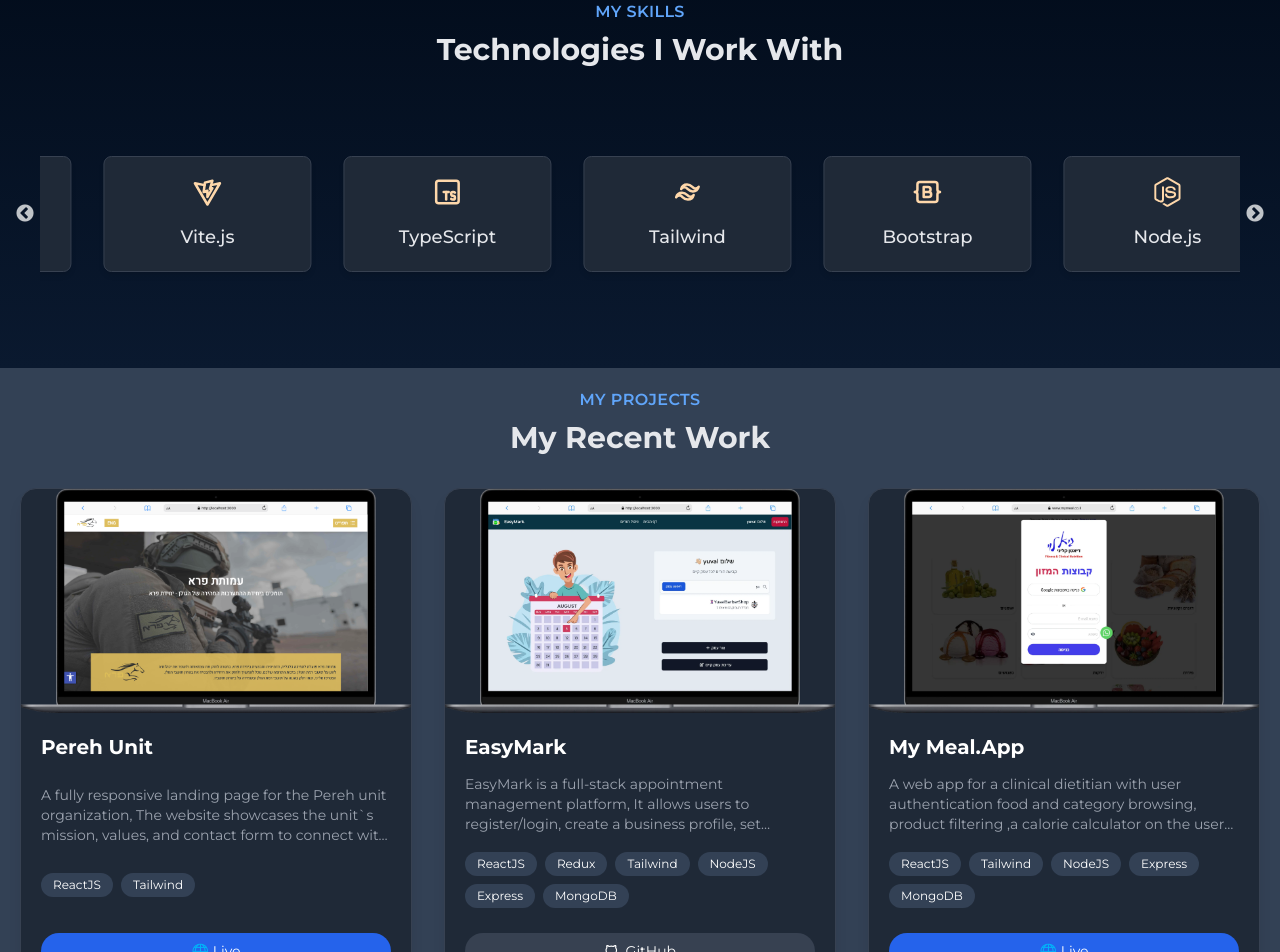
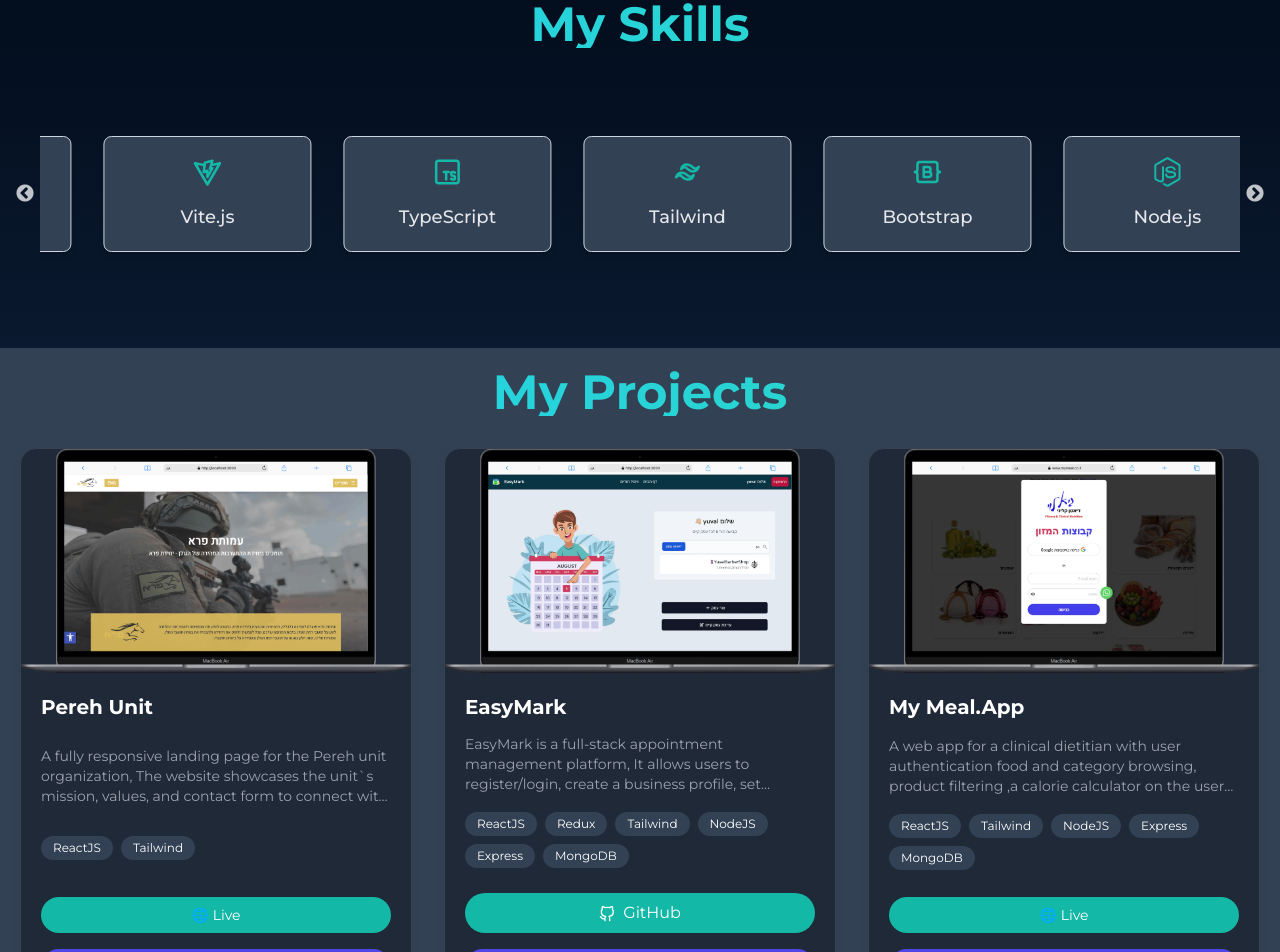
Before and after one commit to yuvalleberstein21/portfolio2024, a React (Vite) app in the folder client/: page / in a window 1280 px wide. Shown: the part 840-1792 px from the top of the page. Built offline with nearby package versions, Linux system fonts and the light colour scheme.

Commit message:
fix portfolio

```diff
--- a/client/src/components/Header.jsx
+++ b/client/src/components/Header.jsx
@@ -1,8 +1,6 @@
 import { useState } from 'react'
 import { Link } from 'react-router-dom';
 import { Menu, X } from 'lucide-react';
-
-
 
 const Header = () => {
     const [menuOpen, setMenuOpen] = useState(false);
--- a/client/src/components/ProjectsCards.jsx
+++ b/client/src/components/ProjectsCards.jsx
@@ -80,13 +80,13 @@ const ProjectsCards = () => {
                             <div className="mt-5 flex gap-2 flex-wrap">
                                 {project.github && (
                                     <a href={project.github} target="_blank" rel="noopener noreferrer"
-                                        className="flex-1 text-center bg-gray-700 hover:bg-gray-600 text-sm text-white px-4 py-2 rounded-full transition">
+                                        className="flex-1 text-center bg-teal-500 hover:bg-teal-400text-sm text-white px-4 py-2 rounded-full transition">
                                         <FiGithub className="inline mr-1" /> GitHub
                                     </a>
                                 )}
                                 {project.livePreview && (
                                     <a href={project.livePreview} target="_blank" rel="noopener noreferrer"
-                                        className="flex-1 text-center bg-blue-600 hover:bg-blue-500 text-sm text-white px-4 py-2 rounded-full transition">
+                                        className="flex-1 text-center bg-teal-500 hover:bg-teal-400 text-sm text-white px-4 py-2 rounded-full transition">
                                         🌐 Live
                                     </a>
                                 )}
--- a/client/src/components/StackCards.jsx
+++ b/client/src/components/StackCards.jsx
@@ -74,12 +74,9 @@ const StackCards = () => {
         <div className="p-10 mx-auto text-center" data-aos="fade-up">
             {/* Header */}
             <div className="mb-8 space-y-2">
-                <h3 className="text-md font-semibold tracking-wide text-blue-400 uppercase">
+                <h3 className="text-4xl md:text-5xl font-bold bg-gradient-to-r from-cyan-400 to-teal-400 bg-clip-text text-transparent mb-6">
                     My Skills
                 </h3>
-                <h2 className="text-3xl font-bold text-gray-200">
-                    Technologies I Work With
-                </h2>
             </div>
 
             {/* Stack Cards Carousel */}
@@ -91,8 +88,8 @@ const StackCards = () => {
                             data-aos="zoom-in"
                             className="p-4 transform hover:scale-105 transition-transform duration-300"
                         >
-                            <div className="bg-gray-800 border border-gray-700 rounded-lg shadow-md p-5">
-                                <div className="text-orange-200 mb-4 flex justify-center">
+                            <div className="bg-slate-700 border border-slate-300 rounded-lg shadow-md p-5">
+                                <div className="text-teal-500 mb-4 flex justify-center">
                                     {tech.icon}
                                 </div>
                                 <h3 className="text-lg font-medium text-gray-200">
--- a/client/src/pages/AboutMe.jsx
+++ b/client/src/pages/AboutMe.jsx
@@ -39,7 +39,7 @@ export default function AboutMe() {
                     </p>
                 </motion.div>
 
-                <div className="grid lg:grid-cols-2 gap-16 items-center">
+                <div className="grid lg:grid-cols-1 gap-16 items-center">
                     <motion.div
                         initial={{ opacity: 0, x: -50 }}
                         whileInView={{ opacity: 1, x: 0 }}
--- a/client/src/pages/Projects.jsx
+++ b/client/src/pages/Projects.jsx
@@ -5,12 +5,9 @@ const Projects = () => {
         <div className='p-5 mx-auto'>
             <div className='text-center'>
                 <div className="mb-8 space-y-2">
-                    <h3 className="text-md font-semibold tracking-wide text-blue-400 uppercase">
-                        My PROJECTS
+                    <h3 className="text-4xl md:text-5xl font-bold bg-gradient-to-r from-cyan-400 to-teal-400 bg-clip-text text-transparent mb-6">
+                        My Projects
                     </h3>
-                    <h2 className="text-3xl font-bold text-gray-200">
-                        My Recent Work
-                    </h2>
                 </div>
             </div>
             <div className='mt-5 w-full'>
```
Also changed, not shown: client/src/components/SectionBanner.jsx (+0 -47 lines).
